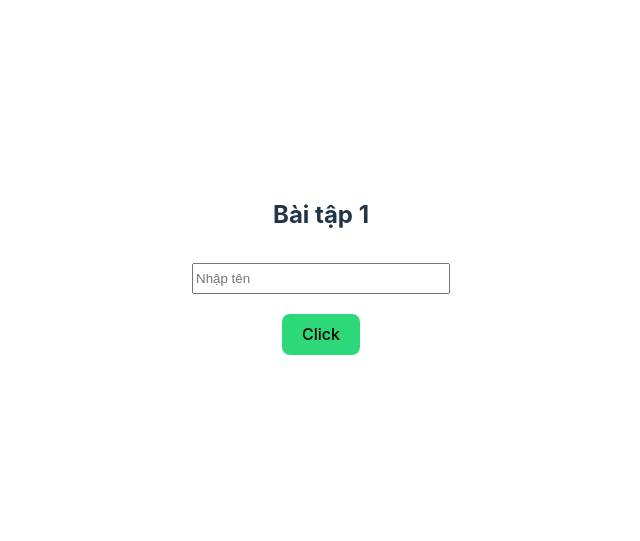
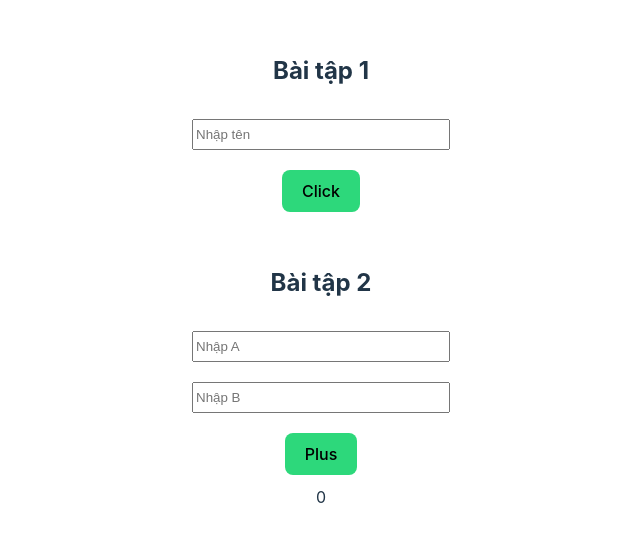
Before and after one commit to DeeDeevk/LTPTGiaoDien_NguyenHoVietKhoa_THTuan2, a React (Vite) app: page / in a window 1280 px wide. Shown: the part 129-670 px from the top of the page, without its empty margins (319-959 px from the left). Built offline with nearby package versions, Linux system fonts and the light colour scheme.

Commit message:
Bai Tap 02

```diff
--- a/src/App.jsx
+++ b/src/App.jsx
@@ -3,6 +3,7 @@ import {useState} from 'react'
 import reactLogo from './assets/react.svg'
 import './App.css'
 import BaiTap01 from './components/BaiTap01'
+import BaiTap02 from './components/BaiTap02'
 
 function App() {
 
@@ -11,6 +12,9 @@ function App() {
     <>
       <h2>Bài tập 1</h2>
       <BaiTap01></BaiTap01>
+      <br />
+      <h2>Bài tập 2</h2>
+      <BaiTap02></BaiTap02>
     </>
   )
 }
--- /dev/null
+++ b/src/components/BaiTap02.css
@@ -0,0 +1,9 @@
+button{
+    margin: 10px;
+    background-color: rgb(45, 216, 123);
+}
+input{
+    margin: 10px;
+    width: 250px;
+    min-height: 25px;
+}
--- /dev/null
+++ b/src/components/BaiTap02.jsx
@@ -0,0 +1,31 @@
+import { useState } from 'react'
+import './BaiTap02.css'
+export default function BaiTap02(){
+    const [a, setSoA] = useState('');
+    const [b, setSoB] = useState('');
+    const [rs, setResult] = useState(0);
+
+    function handleChangeA(e){
+        setSoA(e.target.value);
+    }
+
+    function handleChangeB(e){
+        setSoB(e.target.value);
+    }
+
+    function handleClick(){
+        setResult(parseFloat(a) + parseFloat(b));
+    }
+
+    return(
+        <div>
+            <input placeholder='Nhập A' onChange={handleChangeA} value={a} type="text" />
+            <br />
+            <input placeholder='Nhập B' onChange={handleChangeB} value={b} type="text" />
+            <br />
+            <button onClick={handleClick}>Plus</button>
+            <br />
+            <span>{rs}</span>
+        </div>
+    );
+}
```
Also changed, not shown: MinhChung/BaiTap02.jpg (added).
